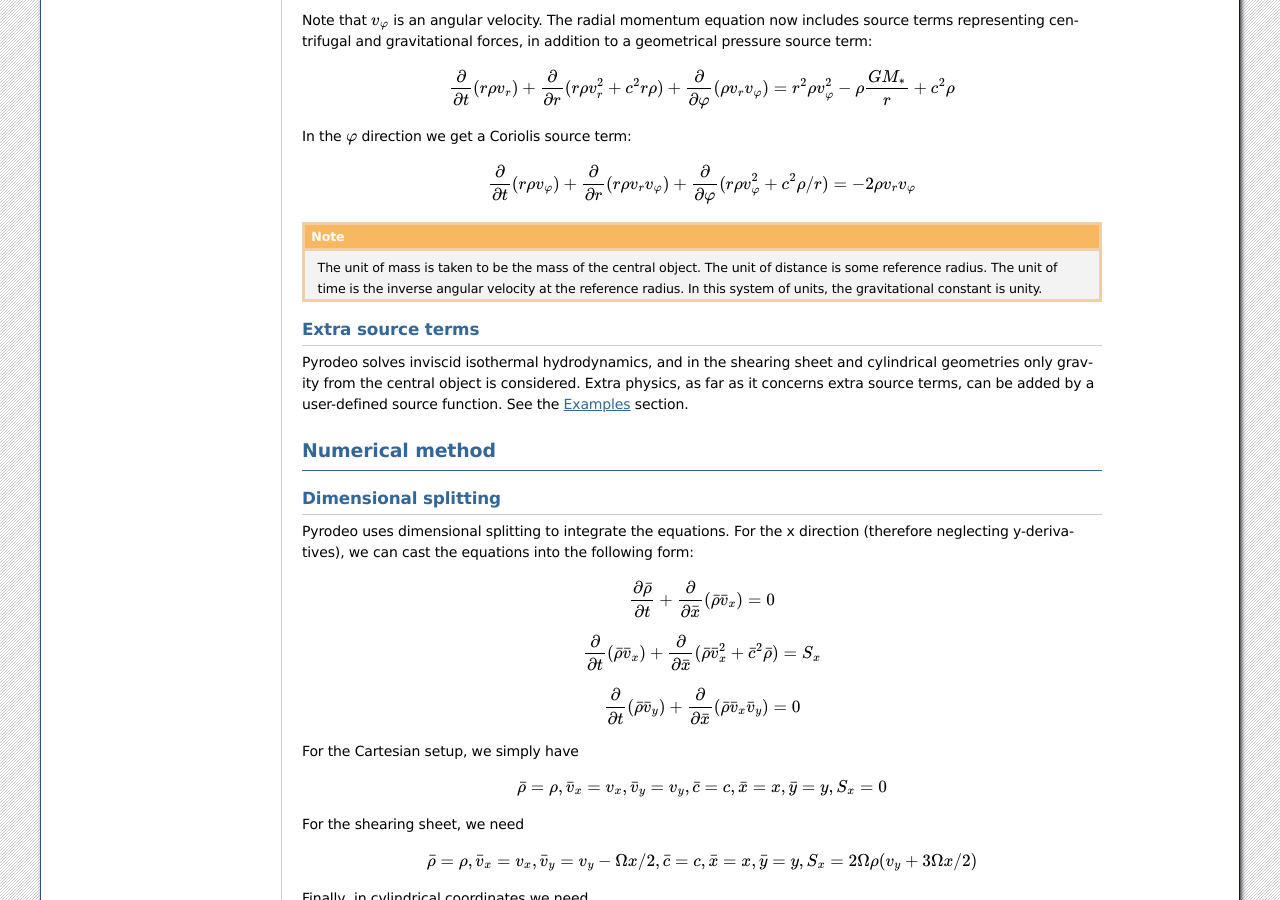
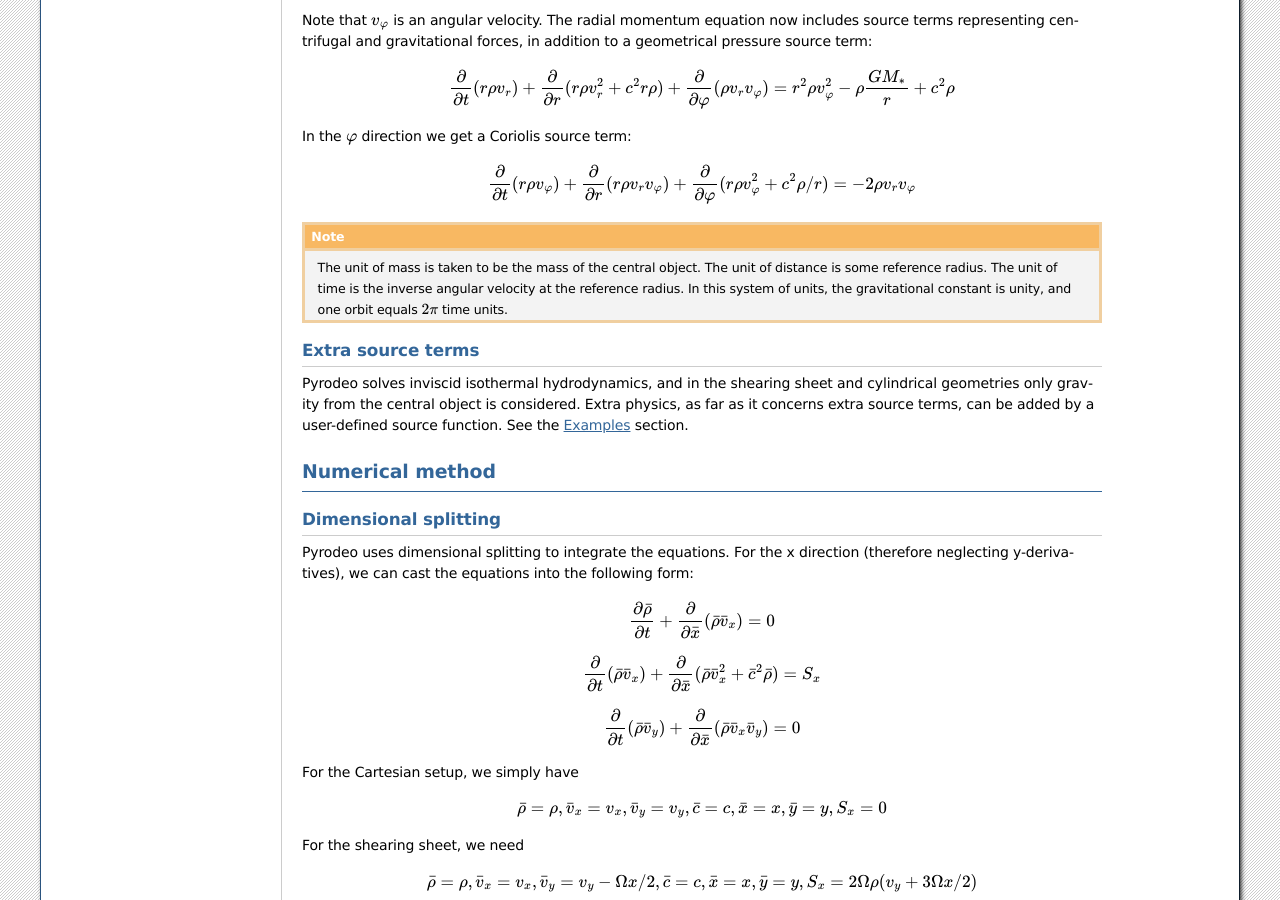
Before and after one commit to GL551/pyrodeo, a Sphinx documentation site: the page built from doc/index.rst, in a window 1280 px wide and 900 px high, scrolled down 1797 px. Built offline with Sphinx 7.4.7, drawn with Linux system fonts in a browser that asks for light colours; formulas are drawn with MathJax 3.

Commit message:
Add note on time unit

```diff
--- a/doc/index.rst
+++ b/doc/index.rst
@@ -158,7 +158,8 @@ In the :math:`\varphi` direction we get a Coriolis source term:
    The unit of mass is taken to be the mass of the central object. The
    unit of distance is some reference radius. The unit of time is the
    inverse angular velocity at the reference radius. In this system of
-   units, the gravitational constant is unity.
+   units, the gravitational constant is unity, and one orbit equals
+   :math:`2\pi` time units.
 
 Extra source terms
 ^^^^^^^^^^^^^^^^^^^^^^^^^^^^^^^
```
